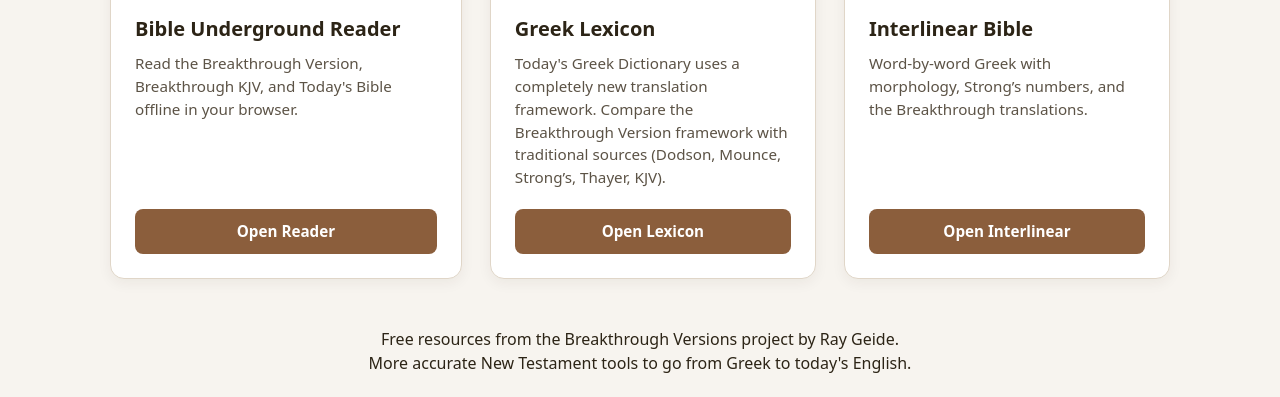
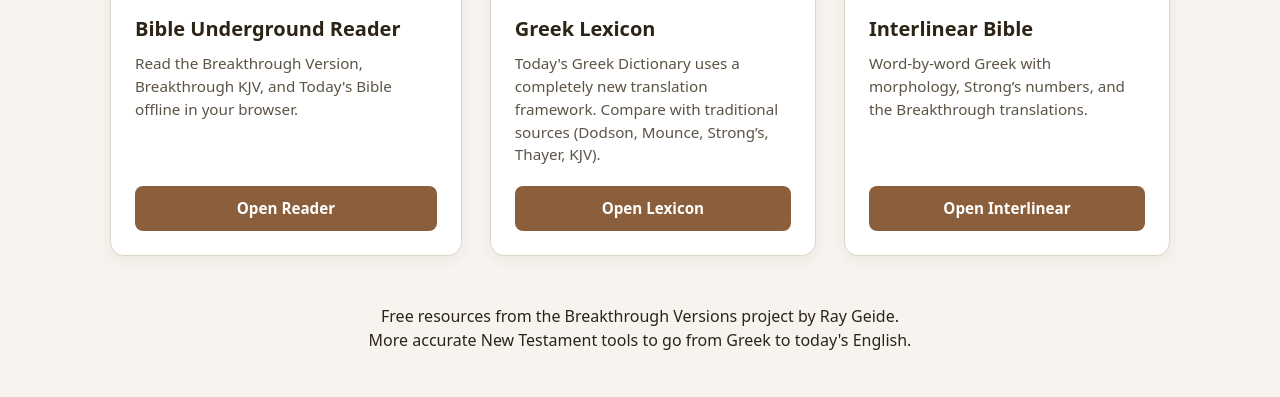
Before and after one commit to breakthroughversion-max/Bible-Underground, a plain HTML site: page index.html in a window 1280 px wide. Shown: the part 342-739 px from the top of the page. Drawn offline with Linux system fonts and the light colour scheme.

Commit message:
Add files via upload

```diff
--- a/index.html
+++ b/index.html
@@ -141,7 +141,7 @@
                 <img src="data/greek-dict-icon-1080tran.png" alt="Greek Dictionary">
             </div>
             <h2>Greek Lexicon</h2>
-            <p>Today's Greek Dictionary uses a completely new translation framework. Compare the Breakthrough Version framework with traditional sources (Dodson, Mounce, Strong’s, Thayer, KJV).</p>
+            <p>Today's Greek Dictionary uses a completely new translation framework. Compare with traditional sources (Dodson, Mounce, Strong’s, Thayer, KJV).</p>
             <a class="button" href="lexicon.html">Open Lexicon</a>
         </div>
 
```
